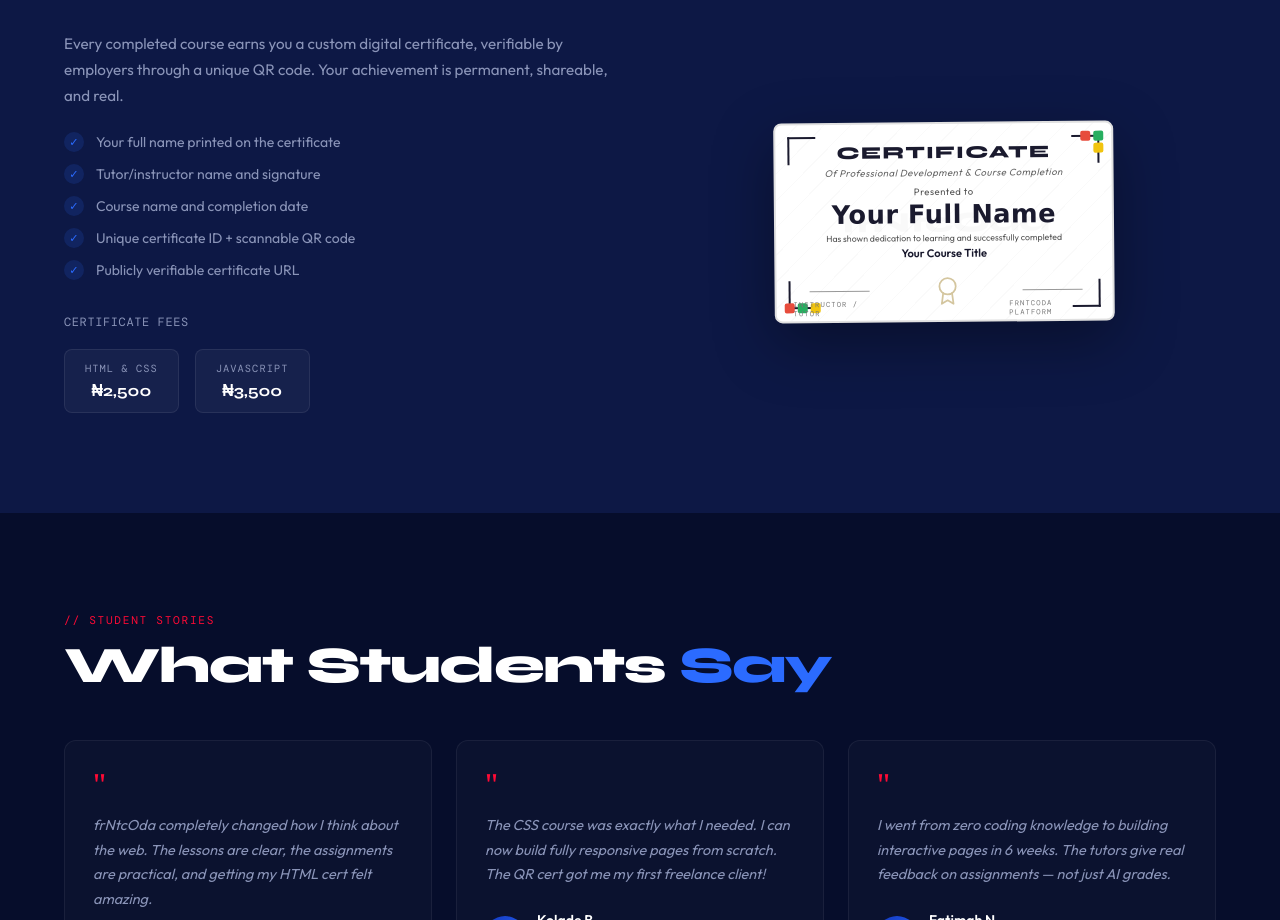
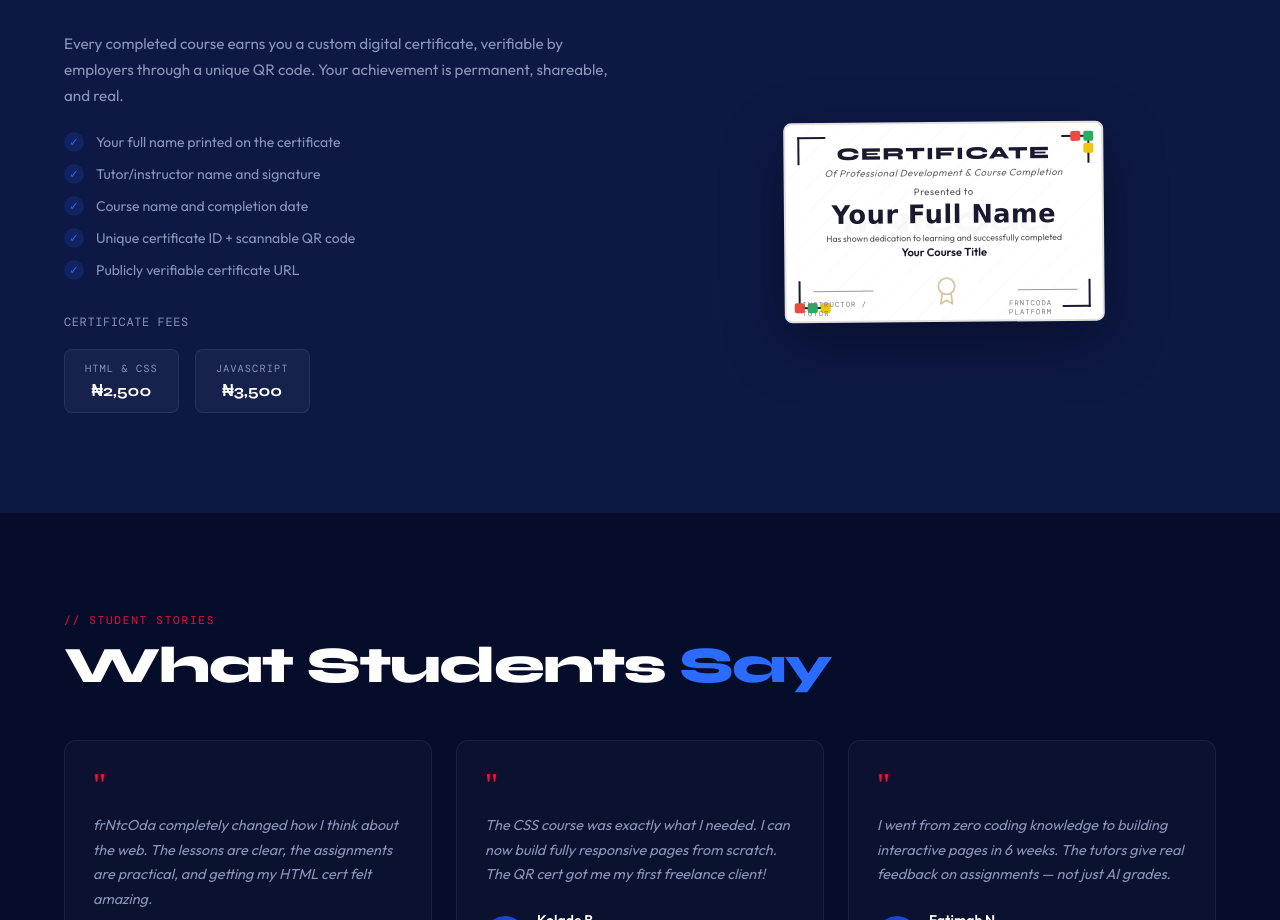
Before and after one commit to zibvh/frntcoda, a plain HTML site: page index.html in a window 1280 px wide. Shown: the part 2680-3600 px from the top of the page. Drawn offline with nearby package versions, Linux system fonts and the light colour scheme; no server answers; a web font is replaced by a local one.

Commit message:
cer4t fix

```diff
--- a/index.html
+++ b/index.html
@@ -708,9 +708,14 @@
     padding: 0;
     position: relative;
     overflow: hidden;
-    width: 340px;
-    height: 200px;
+    width: 320px!important;
+    min-width: 320px!important;
+    max-width: 320px!important;
+    height: 200px!important;
+    min-height: 200px!important;
+    max-height: 200px!important;
     flex-shrink: 0;
+    flex-grow: 0;
     box-shadow: 0 20px 60px rgba(0,0,0,0.35);
     transform: rotate(-0.5deg);
     display: flex;
```
Also changed, not shown: student-dashboard.html (+5 -11 lines).
